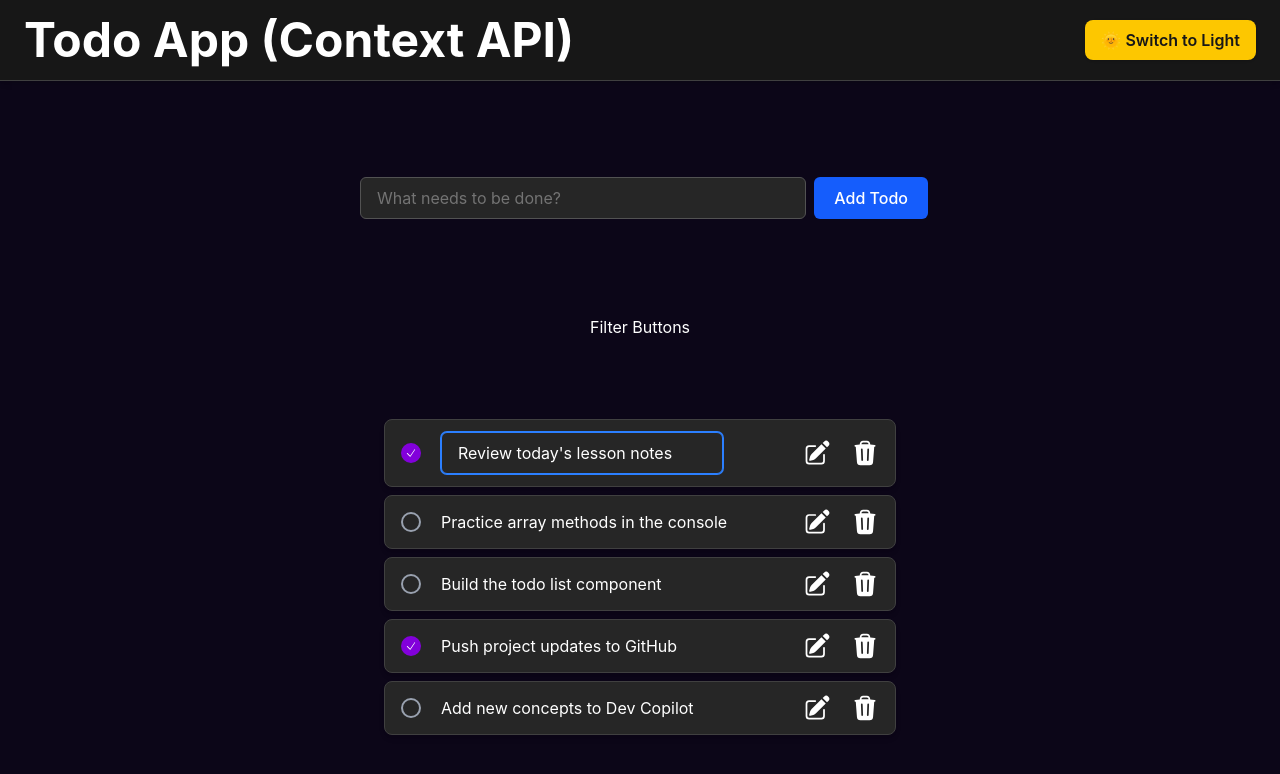
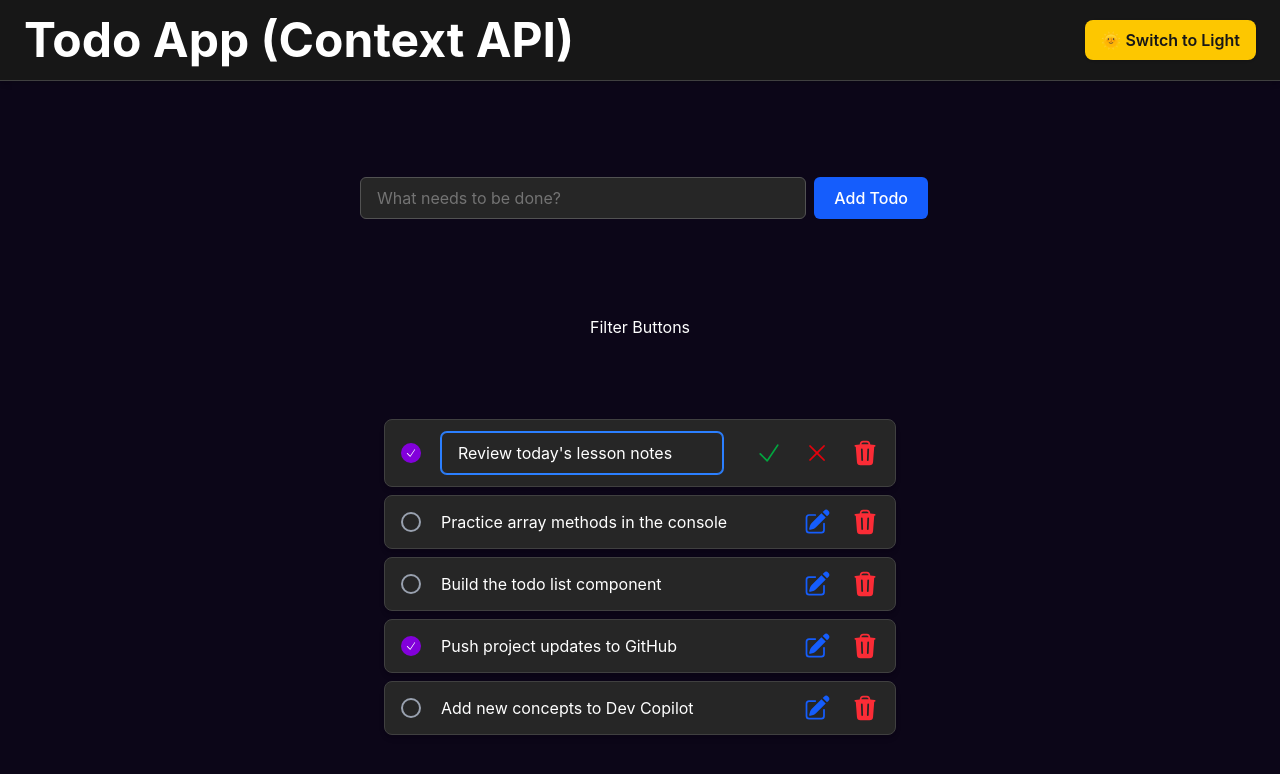
Before and after one commit to shanreed25/context-api-todo, a React (Vite) app: page / in a window 1280 px wide. Both pictures are taken after a click on the button 817 px from the left and 446 px from the top of the page. Shown: the top 774 px of the page. Built offline with nearby package versions, Linux system fonts and the light colour scheme.

Commit message:
added functionality to edit todo, using utility functions useState and conditional rendering

```diff
--- a/src/components/TodoItem.tsx
+++ b/src/components/TodoItem.tsx
@@ -8,6 +8,7 @@ import {
   CheckIcon,
 } from "@heroicons/react/24/solid";
 import { editTodo, saveNewText, cancelEdit } from "../utils/todoUtils";
+import { XMarkIcon } from "@heroicons/react/24/solid";
 
 
 export default function TodoItem({ todo }: TodoItemProps) {
@@ -38,16 +39,29 @@ export default function TodoItem({ todo }: TodoItemProps) {
            :
            ( <p>{todo.text}</p>
         )}
+      </div>
+
+
+      <div className="flex items-center gap-5">
+        {isEditing ? (
+          <>
+          <button type="button" onClick={() => saveNewText(todo, newText, dispatch, setIsEditing)} aria-label="Save edit">
+              <CheckIcon className="size-7 text-green-600" />
+            </button>
+            <button type="button" onClick={() => cancelEdit(todo.text, setNewText, setIsEditing)} aria-label="Cancel edit">
+              <XMarkIcon className="size-7 text-red-600" />
+            </button>
+          </>
+        ) : (
+       <button type="button" onClick={() =>editTodo(todo.text, setNewText, setIsEditing)}>
+        <PencilSquareIcon className="size-7 text-blue-600" />
+        </button>
+        )}
 
 
 
-      </div>
-      <div className="flex items-center gap-5">
-       <button type="button" onClick={() =>editTodo(todo.text, setNewText, setIsEditing)}>
-        <PencilSquareIcon className="size-7" />
-        </button>
         <button type="button" onClick={() => dispatch({type: "delete", id: todo.id})}>
-          <TrashIcon className="size-7" />
+          <TrashIcon className="size-7 text-red-500" />
         </button>
       </div>
     </li>
```
